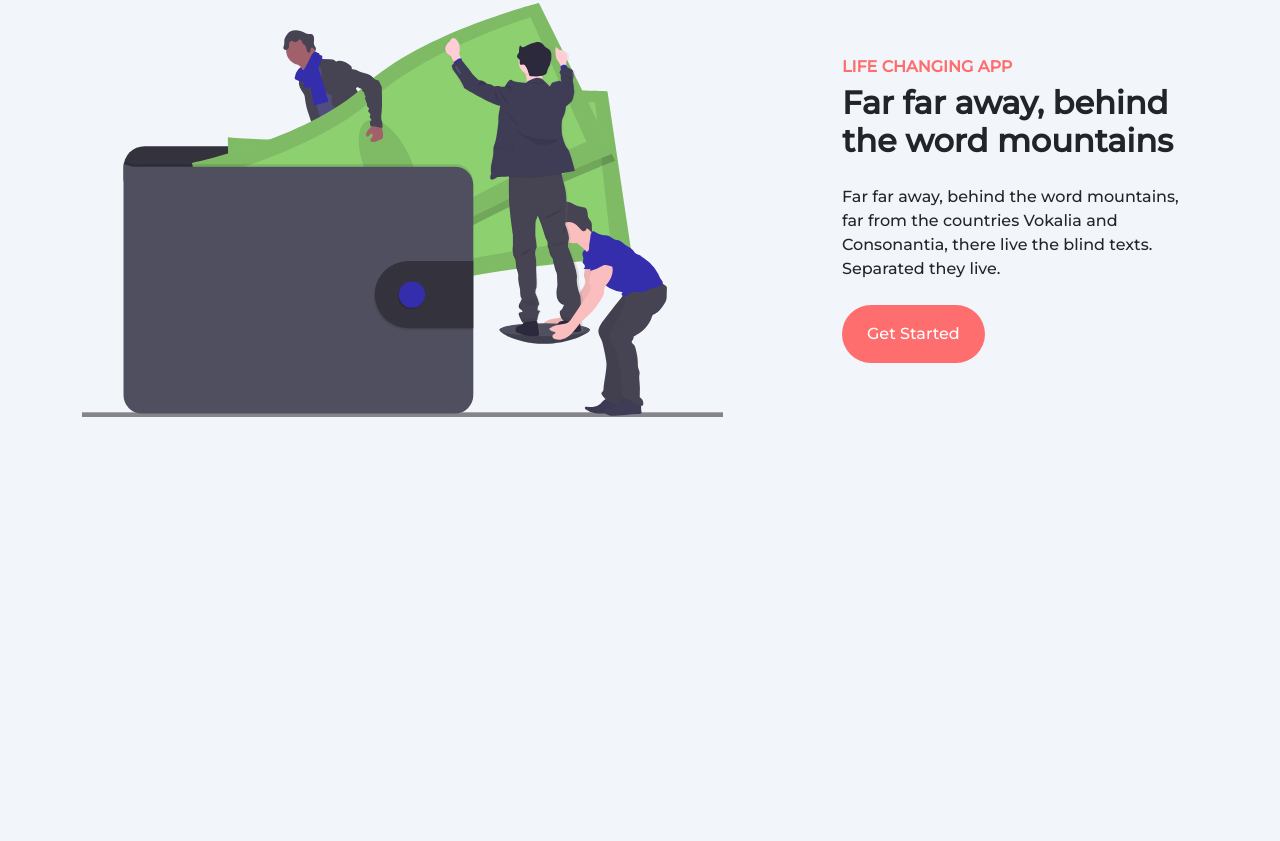
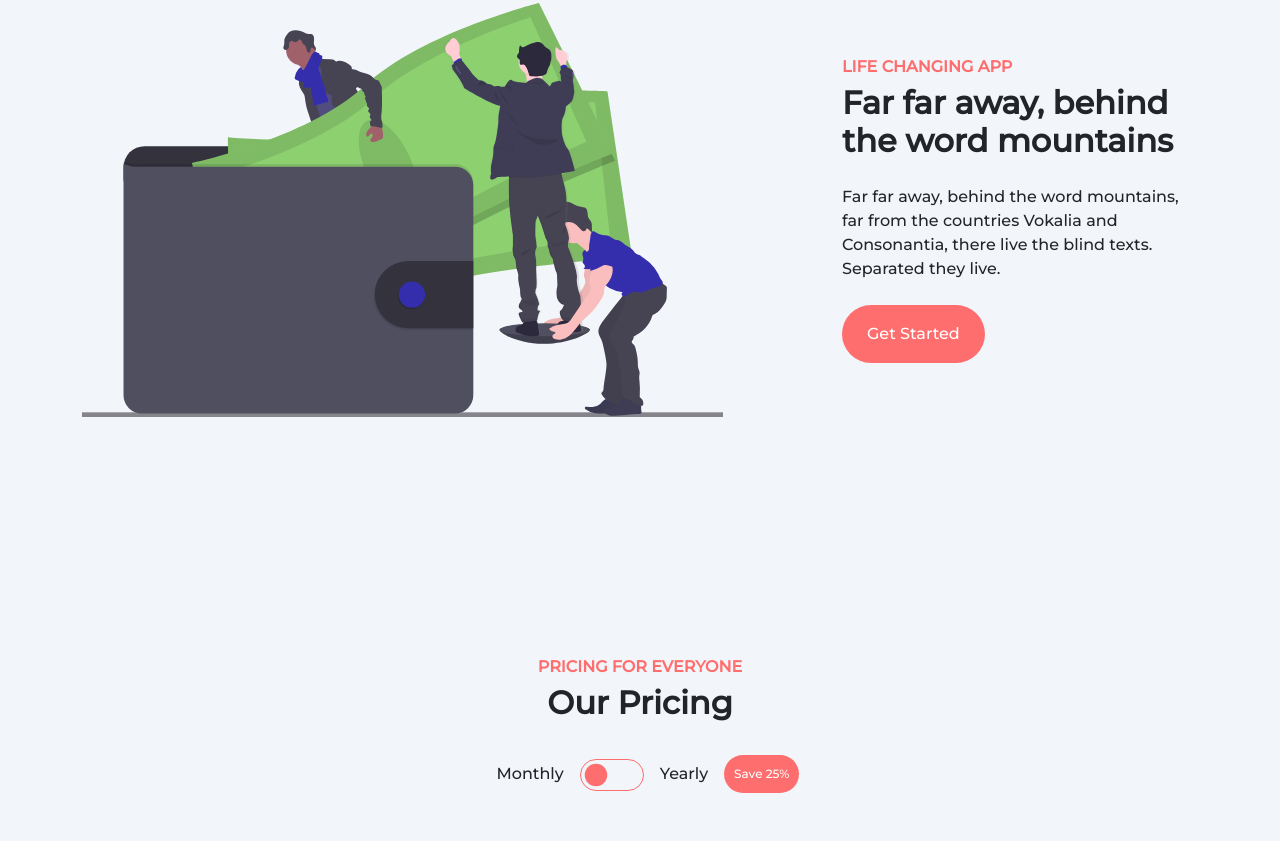
Before and after one commit to Mahdi-Tavakkoli/Complete-Project-6, a website: page index.html in a window 1280 px wide. Shown: the part 3278-4119 px from the top of the page. Before the commit the page ends 3743 px from the top, so only its background shows below. Drawn offline with nearby package versions, Linux system fonts and the light colour scheme.

Commit message:
Pricing Section - Title part - added to Project

```diff
--- a/index.html
+++ b/index.html
@@ -362,7 +362,8 @@
                                 Far far away, behind the word mountains
                             </h2>
                             <p class="my-4">
-                                Far far away, behind the word mountains, far from the countries Vokalia and Consonantia, there live the blind texts. Separated they live.
+                                Far far away, behind the word mountains, far from the countries Vokalia and Consonantia,
+                                there live the blind texts. Separated they live.
                             </p>
                             <a href="#" class="btn btn-main px-4 py-3 rounded-pill">
                                 Get Started
@@ -395,7 +396,8 @@
                                 Far far away, behind the word mountains
                             </h2>
                             <p class="my-4">
-                                Far far away, behind the word mountains, far from the countries Vokalia and Consonantia, there live the blind texts. Separated they live.
+                                Far far away, behind the word mountains, far from the countries Vokalia and Consonantia,
+                                there live the blind texts. Separated they live.
                             </p>
                             <a href="#" class="btn btn-main px-4 py-3 rounded-pill">
                                 Get Started
@@ -404,6 +406,36 @@
                     </div>
                     <div class="col-lg-7 col-sm-12 d-flex justify-content-center align-items-center order-0 order-lg-0">
                         <img src="./images/lifeChangingApp2.svg" class="img-fluid" alt="">
+                    </div>
+                </div>
+            </div>
+        </div>
+    </section>
+
+    <!-- BR Section XD -->
+    <section>
+        <br><br><br>
+        <br><br><br>
+    </section>
+
+    <!-- Pricing Section -->
+    <section>
+        <div class="container-fluid py-5">
+            <div class="container">
+                <div class="row justify-content-center text-center">
+                    <h6 class="text-main fw-bold">PRICING FOR EVERYONE</h6>
+                    <h2 class="fw-bold">
+                        Our Pricing
+                    </h2>
+                    <div class="mt-4 d-flex justify-content-center">
+                        <span class="mx-3 d-flex align-items-center">Monthly</span>
+                        <span class="form-check form-switch">
+                            <input class="form-check-input custom-control-input" type="checkbox" role="switch" id="flexSwitchCheckDefault">
+                        </span>
+                        <span class="mx-3 d-flex align-items-center">Yearly</span>
+                        <span style="font-size: 12px; padding: 0 10px;" class=" bg-main2 rounded-pill text-white d-flex align-items-center">
+                            Save 25%
+                        </span>
                     </div>
                 </div>
             </div>
--- a/scss/main.scss
+++ b/scss/main.scss
@@ -41,3 +41,29 @@ body{
 .btn-prevNext:focus{
     box-shadow: none;
 }
+
+.bg-main2{
+    background-color: $color-primary
+}
+
+.custom-control-input{
+    width: 4rem !important;
+    background-color: transparent;
+    padding: 15px 0;
+    border: 1px solid $color-primary;
+    color: $color-primary;
+    background-image: url("../images/customized\ switch.svg") !important;
+}
+
+
+.custom-control-input:checked{
+    background-color: transparent;
+    border-color: $color-primary;
+    background-image: url("../images/result.svg");
+}
+
+
+.custom-control-input:checked , .custom-control-input:focus{
+    border-color: $color-primary;
+    box-shadow: none;
+}
```
Also changed, not shown: css/main.min.css, images/customized switch.svg (added), images/result.svg (added).
